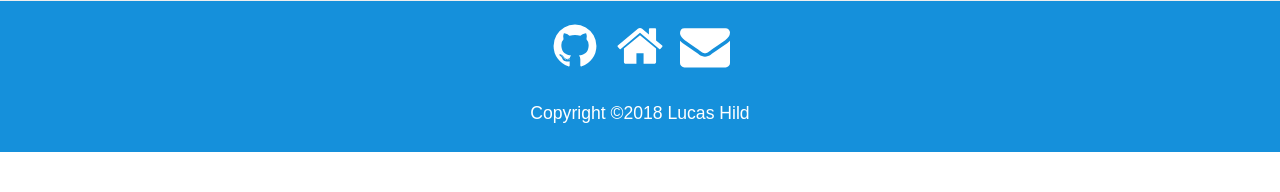
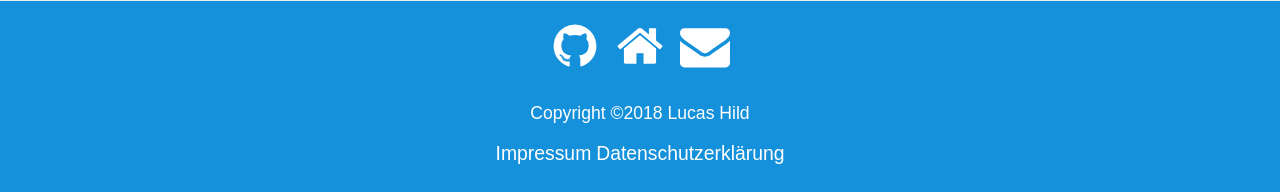
Before and after one commit to Lanseuo/lucas-blog, a Flask app: page / in a window 1280 px wide. Shown: the part 3714-3906 px from the top of the page. Before the commit the page ends 3866 px from the top, so only its background shows below. Run offline with Flask 2, Linux system fonts and the light colour scheme; parts of the project's set-up code (start-up, migrations or seed data) failed here and were passed over; some libraries are stand-ins or nearby versions; some web fonts are replaced.

Commit message:
Add link to imprint and privacy

```diff
--- a/app.py
+++ b/app.py
@@ -92,6 +92,16 @@ def post_view(permalink):
                                posts=posts.get_posts()), 404
 
 
+@app.route("/impressum")
+def imprint():
+    return redirect("https://lucas-hild.de/imprint.html")
+
+
+@app.route("/datenschutzerklaerung")
+def privacy():
+    return redirect("https://lucas-hild.de/privacy.html")
+
+
 @app.route("/manifest.json")
 def manifest_json():
     return app.send_static_file("manifest.json")
--- a/static/css/style.css
+++ b/static/css/style.css
@@ -416,6 +416,18 @@ main {
   color: white;
 }
 
+#footer .footer-links {
+  text-align: center;
+}
+
+#footer .footer-links a {
+  color: white;
+}
+
+#footer .footer-links a:hover {
+  color: black;
+}
+
 @media (max-width: 750px) {
   .alert {
     width: 100%;
--- a/templates/includes/footer.html
+++ b/templates/includes/footer.html
@@ -2,14 +2,27 @@
     <div id="social-profiles">
         <!-- Icons: https://github.com/encharm/Font-Awesome-SVG-PNG -->
         <a href="https://github.com/Lanseuo" target="_blank">
-      <svg viewBox="0 0 1792 1792" xmlns="http://www.w3.org/2000/svg"><path d="M896 128q209 0 385.5 103t279.5 279.5 103 385.5q0 251-146.5 451.5t-378.5 277.5q-27 5-40-7t-13-30q0-3 .5-76.5t.5-134.5q0-97-52-142 57-6 102.5-18t94-39 81-66.5 53-105 20.5-150.5q0-119-79-206 37-91-8-204-28-9-81 11t-92 44l-38 24q-93-26-192-26t-192 26q-16-11-42.5-27t-83.5-38.5-85-13.5q-45 113-8 204-79 87-79 206 0 85 20.5 150t52.5 105 80.5 67 94 39 102.5 18q-39 36-49 103-21 10-45 15t-57 5-65.5-21.5-55.5-62.5q-19-32-48.5-52t-49.5-24l-20-3q-21 0-29 4.5t-5 11.5 9 14 13 12l7 5q22 10 43.5 38t31.5 51l10 23q13 38 44 61.5t67 30 69.5 7 55.5-3.5l23-4q0 38 .5 88.5t.5 54.5q0 18-13 30t-40 7q-232-77-378.5-277.5t-146.5-451.5q0-209 103-385.5t279.5-279.5 385.5-103zm-477 1103q3-7-7-12-10-3-13 2-3 7 7 12 9 6 13-2zm31 34q7-5-2-16-10-9-16-3-7 5 2 16 10 10 16 3zm30 45q9-7 0-19-8-13-17-6-9 5 0 18t17 7zm42 42q8-8-4-19-12-12-20-3-9 8 4 19 12 12 20 3zm57 25q3-11-13-16-15-4-19 7t13 15q15 6 19-6zm63 5q0-13-17-11-16 0-16 11 0 13 17 11 16 0 16-11zm58-10q-2-11-18-9-16 3-14 15t18 8 14-14z" fill="#fff"/></svg>
+            <svg viewBox="0 0 1792 1792" xmlns="http://www.w3.org/2000/svg">
+                <path d="M896 128q209 0 385.5 103t279.5 279.5 103 385.5q0 251-146.5 451.5t-378.5 277.5q-27 5-40-7t-13-30q0-3 .5-76.5t.5-134.5q0-97-52-142 57-6 102.5-18t94-39 81-66.5 53-105 20.5-150.5q0-119-79-206 37-91-8-204-28-9-81 11t-92 44l-38 24q-93-26-192-26t-192 26q-16-11-42.5-27t-83.5-38.5-85-13.5q-45 113-8 204-79 87-79 206 0 85 20.5 150t52.5 105 80.5 67 94 39 102.5 18q-39 36-49 103-21 10-45 15t-57 5-65.5-21.5-55.5-62.5q-19-32-48.5-52t-49.5-24l-20-3q-21 0-29 4.5t-5 11.5 9 14 13 12l7 5q22 10 43.5 38t31.5 51l10 23q13 38 44 61.5t67 30 69.5 7 55.5-3.5l23-4q0 38 .5 88.5t.5 54.5q0 18-13 30t-40 7q-232-77-378.5-277.5t-146.5-451.5q0-209 103-385.5t279.5-279.5 385.5-103zm-477 1103q3-7-7-12-10-3-13 2-3 7 7 12 9 6 13-2zm31 34q7-5-2-16-10-9-16-3-7 5 2 16 10 10 16 3zm30 45q9-7 0-19-8-13-17-6-9 5 0 18t17 7zm42 42q8-8-4-19-12-12-20-3-9 8 4 19 12 12 20 3zm57 25q3-11-13-16-15-4-19 7t13 15q15 6 19-6zm63 5q0-13-17-11-16 0-16 11 0 13 17 11 16 0 16-11zm58-10q-2-11-18-9-16 3-14 15t18 8 14-14z"
+                    fill="#fff" />
+            </svg>
         </a>
         <a href="https://lucas-hild.de" target="_blank">
-      <svg width="1792" viewBox="0 0 1792 1792" xmlns="http://www.w3.org/2000/svg"><path d="M1472 992v480q0 26-19 45t-45 19h-384v-384h-256v384h-384q-26 0-45-19t-19-45v-480q0-1 .5-3t.5-3l575-474 575 474q1 2 1 6zm223-69l-62 74q-8 9-21 11h-3q-13 0-21-7l-692-577-692 577q-12 8-24 7-13-2-21-11l-62-74q-8-10-7-23.5t11-21.5l719-599q32-26 76-26t76 26l244 204v-195q0-14 9-23t23-9h192q14 0 23 9t9 23v408l219 182q10 8 11 21.5t-7 23.5z" fill="#fff"/></svg>
+            <svg width="1792" viewBox="0 0 1792 1792" xmlns="http://www.w3.org/2000/svg">
+                <path d="M1472 992v480q0 26-19 45t-45 19h-384v-384h-256v384h-384q-26 0-45-19t-19-45v-480q0-1 .5-3t.5-3l575-474 575 474q1 2 1 6zm223-69l-62 74q-8 9-21 11h-3q-13 0-21-7l-692-577-692 577q-12 8-24 7-13-2-21-11l-62-74q-8-10-7-23.5t11-21.5l719-599q32-26 76-26t76 26l244 204v-195q0-14 9-23t23-9h192q14 0 23 9t9 23v408l219 182q10 8 11 21.5t-7 23.5z"
+                    fill="#fff" />
+            </svg>
         </a>
         <a id="mail-link" href="" target="_blank">
-      <svg viewBox="0 0 1792 1792" xmlns="http://www.w3.org/2000/svg"><path d="M1792 710v794q0 66-47 113t-113 47h-1472q-66 0-113-47t-47-113v-794q44 49 101 87 362 246 497 345 57 42 92.5 65.5t94.5 48 110 24.5h2q51 0 110-24.5t94.5-48 92.5-65.5q170-123 498-345 57-39 100-87zm0-294q0 79-49 151t-122 123q-376 261-468 325-10 7-42.5 30.5t-54 38-52 32.5-57.5 27-50 9h-2q-23 0-50-9t-57.5-27-52-32.5-54-38-42.5-30.5q-91-64-262-182.5t-205-142.5q-62-42-117-115.5t-55-136.5q0-78 41.5-130t118.5-52h1472q65 0 112.5 47t47.5 113z" fill="#fff"/></svg>
+            <svg viewBox="0 0 1792 1792" xmlns="http://www.w3.org/2000/svg">
+                <path d="M1792 710v794q0 66-47 113t-113 47h-1472q-66 0-113-47t-47-113v-794q44 49 101 87 362 246 497 345 57 42 92.5 65.5t94.5 48 110 24.5h2q51 0 110-24.5t94.5-48 92.5-65.5q170-123 498-345 57-39 100-87zm0-294q0 79-49 151t-122 123q-376 261-468 325-10 7-42.5 30.5t-54 38-52 32.5-57.5 27-50 9h-2q-23 0-50-9t-57.5-27-52-32.5-54-38-42.5-30.5q-91-64-262-182.5t-205-142.5q-62-42-117-115.5t-55-136.5q0-78 41.5-130t118.5-52h1472q65 0 112.5 47t47.5 113z"
+                    fill="#fff" />
+            </svg>
         </a>
     </div>
     <p id="copyright">Copyright ©2018 Lucas Hild</p>
+    <p class="footer-links">
+        <a href="{{ url_for('imprint') }}" target="_blank">Impressum</a>
+        <a href="{{ url_for('privacy') }}" target="_blank">Datenschutzerklärung</a>
+    </p>
 </section>
```
Lines whose indentation alone changed are shown as unchanged.
